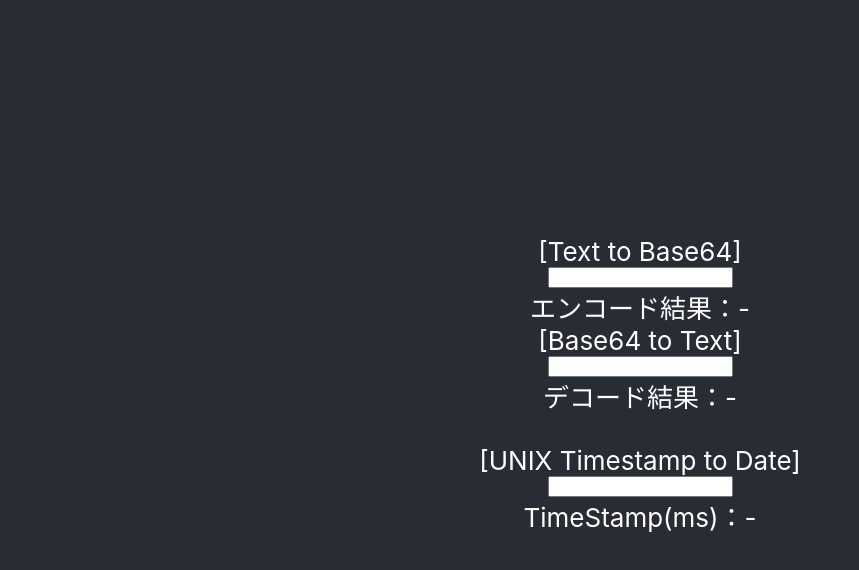
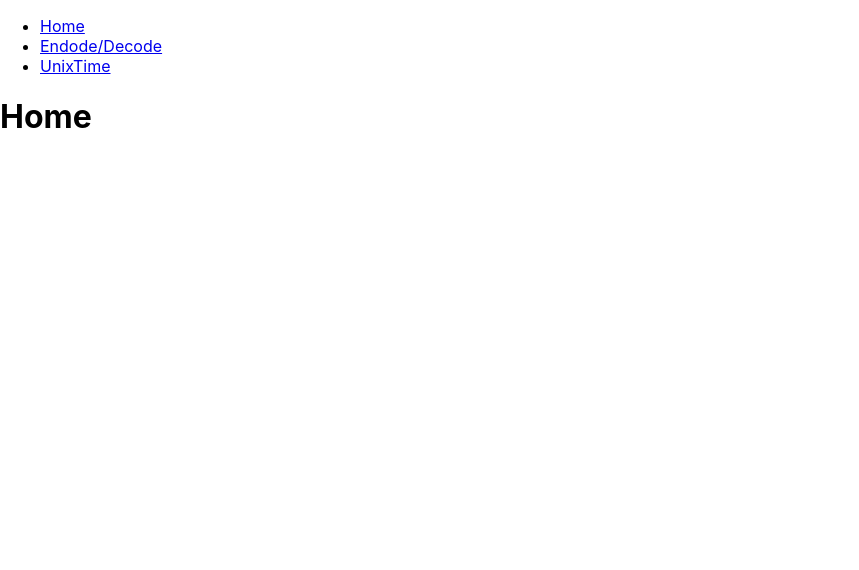
Before and after one commit to g0-I/QA-Tools, a React (Create React App) app: page / in a window 1280 px wide. Shown: the top 570 px of the page, without its empty margins (0-859 px from the left). Built offline with nearby package versions, Linux system fonts and the light colour scheme.

Commit message:
installed styled-component and emotion

```diff
--- a/src/App.tsx
+++ b/src/App.tsx
@@ -1,7 +1,7 @@
 import React from 'react';
 import './App.css';
-import {ENCODE} from './Encode';
-import {UNIX} from './Unix';
+import {ENCODE} from './pages/Encode';
+import {UNIX} from './pages/Unix';
 
 function App() {
   return (
--- a/src/index.tsx
+++ b/src/index.tsx
@@ -1,8 +1,29 @@
 import React from 'react';
 import ReactDOM from 'react-dom/client';
+import { BrowserRouter, Routes, Route } from "react-router-dom";
 import './index.css';
-import App from './App';
+//import App from './App';
 import reportWebVitals from './reportWebVitals';
+import Layout from "./pages/Layout";
+import Home from "./pages/Home";
+import NoPage from "./pages/NoPage";
+import {ENCODE} from './pages/Encode';
+import {UNIX} from './pages/Unix';
+
+export default function App() {
+  return (
+    <BrowserRouter>
+      <Routes>
+        <Route path="/" element={<Layout />}>
+          <Route index element={<Home />} />
+          <Route path="/encode" element={<ENCODE />} />
+          <Route path="/unix" element={<UNIX />} />
+          <Route path="*" element={<NoPage />} />
+        </Route>
+      </Routes>
+    </BrowserRouter>
+  );
+}
 
 const root = ReactDOM.createRoot(
   document.getElementById('root') as HTMLElement
--- a/src/Encode.tsx
+++ b/src/pages/Encode.tsx
@@ -15,13 +15,13 @@ export const ENCODE = () => {
 
   return (
     <>
-      <div> [Text to Base64]</div>
+      <div>[エンコード]</div>
       <input onChange={Encode} type="password"></input>
-      <div>エンコード結果：{encodedText}</div>
+      <div>変換結果：{encodedText}</div>
 
-      <div> [Base64 to Text]</div>
+      <div> [デコード]</div>
       <input onChange={Decode} type="text"></input>
-      <div>デコード結果：{decodedText}</div>
+      <div>変換結果：{decodedText}</div>
       <br/>
     </>
   );
--- /dev/null
+++ b/src/pages/Home.tsx
@@ -0,0 +1,5 @@
+const Home = () => {
+  return <h1>Home</h1>;
+};
+
+export default Home;
--- /dev/null
+++ b/src/pages/Layout.tsx
@@ -0,0 +1,25 @@
+import { Outlet, Link } from "react-router-dom";
+
+const Layout = () => {
+  return (
+    <>
+      <nav>
+        <ul>
+          <li>
+            <Link to="/">Home</Link>
+          </li>
+          <li>
+            <Link to="/encode">Endode/Decode</Link>
+          </li>
+          <li>
+            <Link to="/unix">UnixTime</Link>
+          </li>
+        </ul>
+      </nav>
+
+      <Outlet />
+    </>
+  )
+};
+
+export default Layout;
--- /dev/null
+++ b/src/pages/NoPage.tsx
@@ -0,0 +1,5 @@
+const NoPage = () => {
+    return <h1>404 Error!</h1>;
+  };
+
+  export default NoPage;
```
Also changed, not shown: package.json (+6 -2 lines), src/pages/Unix.tsx (renamed from src/Unix.tsx), 2 other files (tests, documents, lock files or other folders).
